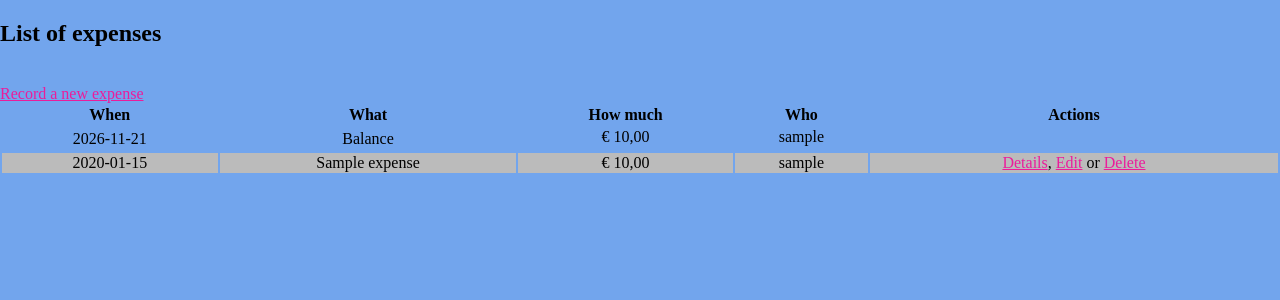
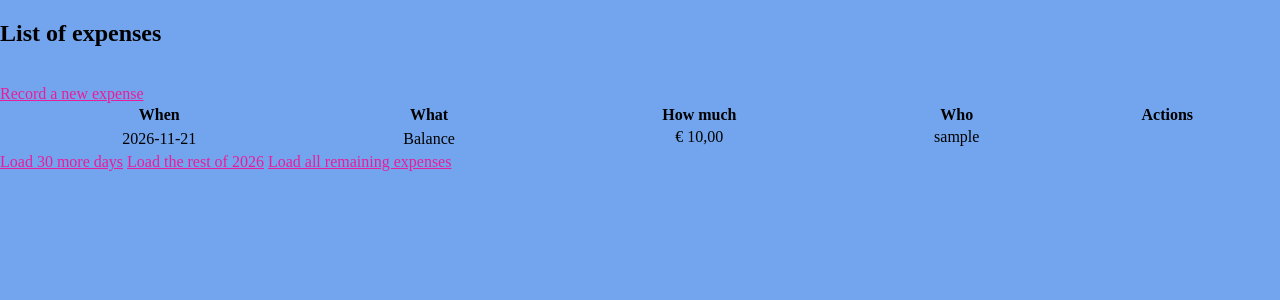
Before and after one commit to Zifro/noskvabbel, a Rails app: page / in a window 1280 px wide. Shown: the part 124-424 px from the top of the page. Run offline with Rails 7, Linux system fonts and the light colour scheme; a user stored in the database is signed in; tables that the repository leaves empty hold one stand-in row (values such as "Sample post"); data that the repository does not hold is empty; style sheets or scripts are compiled from the project's sources; parts of the project's set-up code (start-up, migrations or seed data) failed here and were passed over.

Commit message:
Speed up main page display with lazy loading and cached balances (#92)
Improve the performance of the page listing expenses by limiting the initial load to the last 30 days of expense. The display of each couple's user balance now relies on a cache total sum which is updated when relevant expense attributes (amount, user) change.
Users can click links to load expenses for the next 30 days, the rest of the year, or all remaining expenses (the same behavior as before).

Resolves: #91

---------
Generated by Mistral Vibe.
Co-authored-by: Mistral Vibe <vibe@mistral.ai>

```diff
--- a/app/controllers/expenses_controller.rb
+++ b/app/controllers/expenses_controller.rb
@@ -3,12 +3,46 @@
 class ExpensesController < ApplicationController
   include ActionView::Helpers::NumberHelper
 
+  # Number of days of expenses loaded at once on the main page and by the
+  # "Load 30 more days" button
+  DAYS_PER_LOAD = 30
+
   before_action :verify_the_user_is_in_couple
 
-  # Lists the expenses recorded for the couple of the user
+  # Lists the balance lines and the expenses of the last 30 days recorded for
+  # the couple of the user; older expenses are lazy-loaded via #load_more
   def index
-    @expenses = current_user.couple.expenses.includes(:user)
+    @oldest_theoretical_date = initial_window_start
+    @expenses = couple_expenses.where(spent_on: @oldest_theoretical_date..)
     load_users
+    prepare_lazy_loading
+  end
+
+  # Appends more expenses to the table of the main page, as a Turbo Stream:
+  # - mode=30_days: the 30 days before `before`, which is the oldest theoretical
+  #   date of the loaded window, so that the window keeps moving backwards by 30
+  #   days per click even when expenses are more than 30 days apart (e.g. a
+  #   month-long vacation with no expense)
+  # - mode=rest_of_year: the not-yet-displayed expenses of year `year`; the button
+  #   then steps down to year-1, so that "Load the rest of 2026" becomes "Load the
+  #   rest of 2025", and so on, year after year
+  # - mode=all_remaining: every older expense of the couple
+  # `before` is the exclusive upper bound of the chunk to load, `oldest` the actual
+  # spent_on date of the oldest expense displayed so far, and `year` the year the
+  # rest_of_year button currently points at.
+  def load_more
+    boundary = parse_date_param(params[:before])
+    oldest = parse_date_param(params[:oldest]) || boundary
+    return head :bad_request unless boundary
+
+    @expenses, @oldest_theoretical_date, year = expenses_to_load(boundary)
+    return head :bad_request if @expenses.nil?
+
+    prepare_lazy_loading_after_load(oldest, year)
+    respond_to do |format|
+      format.turbo_stream
+      format.html { redirect_to expenses_path }
+    end
   end
 
   # Displays an expense
@@ -68,12 +102,74 @@ private
 
   def load_users
     @users = current_user.couple.users.collect do |user|
-      total = user.expenses.inject(0) { |sum, e| sum + e.amount }
       {
         username: user.username,
-        total: number_to_currency(total, unit: '€ ', separator: ',', delimiter: ' ')
+        total: number_to_currency(user.expenses_total, unit: '€ ', separator: ',', delimiter: ' ')
       }
     end
+  end
+
+  def initial_window_start
+    DAYS_PER_LOAD.days.ago.to_date
+  end
+
+  # Sets @oldest_expense_date (actual date of the oldest expense displayed) and
+  # @all_expenses_loaded; @next_year_to_load starts at the year of that expense
+  def prepare_lazy_loading
+    @oldest_expense_date = @expenses.map(&:spent_on).min || @oldest_theoretical_date
+    @next_year_to_load = @oldest_expense_date.year
+    @all_expenses_loaded = current_user.couple.expenses.where(spent_on: ...@oldest_expense_date).none?
+  end
+
+  def parse_date_param(value)
+    Date.iso8601(value.to_s)
+  rescue Date::Error
+    nil
+  end
+
+  def parse_year_param(value)
+    year = Integer(value, exception: false)
+    year if year && (1..9999).cover?(year)
+  end
+
+  def couple_expenses
+    current_user.couple.expenses.includes(:user)
+  end
+
+  # Sets the lazy-loading state after a load_more chunk: the actual oldest expense
+  # displayed, the theoretical window edge, the next year to load, and whether
+  # every expense of the couple is now displayed
+  def prepare_lazy_loading_after_load(oldest, year)
+    @oldest_expense_date = @expenses.map(&:spent_on).min || oldest
+    @oldest_theoretical_date ||= @oldest_expense_date
+    @next_year_to_load = [year || @oldest_expense_date.year, @oldest_expense_date.year].min
+    @all_expenses_loaded = current_user.couple.expenses.where(spent_on: ...@oldest_expense_date).none?
+  end
+
+  # Returns the expenses to append for the requested mode, along with the new
+  # oldest theoretical date of the loaded window (nil to recompute it from the
+  # oldest expense) and the next year the rest_of_year button should point at
+  # (nil to keep it); nil expenses means the mode is unknown
+  def expenses_to_load(boundary)
+    case params[:mode]
+    when '30_days'
+      chunk = couple_expenses.where(spent_on: (boundary - DAYS_PER_LOAD)...boundary)
+      [chunk, boundary - DAYS_PER_LOAD, parse_year_param(params[:year])]
+    when 'rest_of_year'
+      rest_of_year_expenses(boundary)
+    when 'all_remaining'
+      [couple_expenses.where(spent_on: ...boundary), nil, parse_year_param(params[:year])]
+    end
+  end
+
+  # The not-yet-displayed expenses of year `year` (defaults to the boundary's
+  # year), along with a nil window edge and the next year (year - 1) so that the
+  # rest_of_year button steps down one year per click
+  def rest_of_year_expenses(boundary)
+    year = parse_year_param(params[:year]) || boundary.year
+    chunk = couple_expenses.where(spent_on: Date.new(year, 1, 1)...Date.new(year + 1, 1, 1))
+                           .where(spent_on: ...boundary)
+    [chunk, nil, year - 1]
   end
 
   def expense_params
--- a/app/javascript/application.js
+++ b/app/javascript/application.js
@@ -1,2 +1,16 @@
 // Configure your import map in config/importmap.rb. Read more: https://github.com/rails/importmap-rails
 import "@hotwired/turbo-rails"
+
+// Ignore repeated clicks on the lazy-loading buttons while a load_more request
+// is in flight: the Turbo Stream response replaces #load_more_buttons, which
+// resets the guard, so the next click goes through. Without this, a double
+// click would append the same chunk twice and duplicate rows in the table.
+document.addEventListener("turbo:click", (event) => {
+  const container = event.target.closest("#load_more_buttons")
+  if (!container) return
+  if (container.dataset.loading === "true") {
+    event.preventDefault()
+    return
+  }
+  container.dataset.loading = "true"
+})
--- a/app/models/expense.rb
+++ b/app/models/expense.rb
@@ -11,7 +11,26 @@ class Expense < ApplicationRecord
                      numericality: { greater_than_or_equal_to: 0.01 },
                      uniqueness: { scope: %i[label spent_on], message: 'This expense has already been recorded' }
 
+  after_destroy :sync_users_expenses_total
+  after_save :sync_users_expenses_total, if: :amount_or_user_changed?
+
   def spent_on
     attributes['spent_on'] ||= Time.zone.today
   end
+
+private
+
+  # The cached total only depends on the amount and the owner of the expense;
+  # on create both are "changed", so the callback still fires then
+  def amount_or_user_changed?
+    saved_change_to_amount? || saved_change_to_user_id?
+  end
+
+  # Keeps the cached expenses_total of the affected users in sync
+  def sync_users_expenses_total
+    affected_users = [user]
+    previous_user_id = saved_changes['user_id']&.first
+    affected_users << User.find(previous_user_id) if previous_user_id
+    affected_users.compact.uniq.each(&:update_expenses_total!)
+  end
 end
--- /dev/null
+++ b/app/views/expenses/_expense_rows.html.erb
@@ -0,0 +1,13 @@
+<% expenses.each do |exp| %>
+	<tr id="expense_<%= exp.id %>" class="<%= gender(exp.user) %>">
+		<td><%= exp.spent_on %></td>
+		<td><%= exp.label %></td>
+		<td><%= number_to_currency(exp.amount, :unit => '€ ', :separator => ',', :delimiter => ' ') %></td>
+		<td><%= exp.user.username %></td>
+		<td>
+			<%= link_to t('expenses.index.details'), expense_path(exp) %>,
+			<%= link_to t('expenses.index.edit'), edit_expense_path(exp) %> or
+			<%= link_to t('expenses.index.delete'), exp, :data => { :turbo_method => :delete, :turbo_confirm => t('expenses.index.confirm_delete') } %>
+		</td>
+	</tr>
+<% end %>
--- /dev/null
+++ b/app/views/expenses/_load_more_buttons.html.erb
@@ -0,0 +1,7 @@
+<% unless @all_expenses_loaded %>
+<div id="load_more_buttons">
+	<%= link_to t('expenses.index.load_30_more_days'), load_more_expenses_path(mode: '30_days', before: @oldest_theoretical_date, oldest: @oldest_expense_date, year: @next_year_to_load), :class => 'btn', :data => { :turbo_stream => true } %>
+	<%= link_to t('expenses.index.load_rest_of_year', year: @next_year_to_load), load_more_expenses_path(mode: 'rest_of_year', before: @oldest_expense_date, oldest: @oldest_expense_date, year: @next_year_to_load), :class => 'btn', :data => { :turbo_stream => true } %>
+	<%= link_to t('expenses.index.load_all_remaining'), load_more_expenses_path(mode: 'all_remaining', before: @oldest_expense_date, oldest: @oldest_expense_date, year: @next_year_to_load), :class => 'btn', :data => { :turbo_stream => true } %>
+</div>
+<% end %>
--- a/app/views/expenses/index.html.erb
+++ b/app/views/expenses/index.html.erb
@@ -3,7 +3,6 @@
 
 <%= link_to t('.record_new_expense'), new_expense_path %>
 
-<% if @expenses.any? %>
 <table id="expenses" class="table">
 	<tr>
 		<th><%= t('.when') %></th>
@@ -18,20 +17,14 @@
 	<tr class="balance user_2" id="balance_user_2">
 		<%= render :partial => 'balance_user_2' %>
 	</tr>
-	<% @expenses.each do |exp| %>
-	<tr id="expense_<%= exp.id %>" class="<%= gender(exp.user) %>">
-		<td><%= exp.spent_on %></td>
-		<td><%= exp.label %></td>
-		<td><%= number_to_currency(exp.amount, :unit => '€ ', :separator => ',', :delimiter => ' ') %></td>
-		<td><%= exp.user.username %></td>
-		<td>
-			<%= link_to t('.details'), expense_path(exp) %>,
-			<%= link_to t('.edit'), edit_expense_path(exp) %> or
-			<%= link_to t('.delete'), exp, :data => { :turbo_method => :delete, :turbo_confirm => t('.confirm_delete') } %>
-		</td>
-	</tr>
-	<% end %>
-<% else %>
+	<tbody id="expenses_rows">
+		<%= render partial: 'expense_rows', locals: { expenses: @expenses } %>
+	</tbody>
+</table>
+
+<%= render partial: 'load_more_buttons' %>
+
+<% if @expenses.empty? && @all_expenses_loaded %>
 	<%= t('.none_yet') %>
 	<%= link_to t('.new_one'), new_expense_path %> ?
 <% end %>
--- /dev/null
+++ b/app/views/expenses/load_more.turbo_stream.erb
@@ -0,0 +1,2 @@
+<%= turbo_stream.append 'expenses_rows', partial: 'expense_rows', locals: { expenses: @expenses } %>
+<%= turbo_stream.replace 'load_more_buttons', partial: 'load_more_buttons' %>
--- a/config/locales/en.yml
+++ b/config/locales/en.yml
@@ -73,6 +73,9 @@ en:
       confirm_delete: "Are you sure?"
       none_yet: "No expenses yet, why not"
       new_one: "create a new one"
+      load_30_more_days: "Load 30 more days"
+      load_rest_of_year: "Load the rest of %{year}"
+      load_all_remaining: "Load all remaining expenses"
 
 
 
--- a/config/routes.rb
+++ b/config/routes.rb
@@ -8,7 +8,11 @@ Rails.application.routes.draw do
   get 'account', to: 'users#edit', as: :account
 
   resources :user_sessions
-  resources :expenses
+  resources :expenses do
+    collection do
+      get :load_more
+    end
+  end
 
   root to: 'expenses#index'
 end
```
Also changed, not shown: app/models/user.rb (+11 -0 lines), db/migrate/20261121105000_add_expenses_total_to_users.rb (added, +7 -0 lines), db/migrate/20261121105100_backfill_users_expenses_total.rb (added, +17 -0 lines), db/migrate/20261121105200_add_index_on_expenses_spent_on.rb (added, +9 -0 lines), spec/migrations/backfill_users_expenses_total_spec.rb (added, +35 -0 lines), spec/models/expense_spec.rb (+52 -0 lines), spec/models/user_spec.rb (+36 -0 lines), spec/requests/expenses_spec.rb (+204 -0 lines), spec/routing/expenses_routing_spec.rb (added, +18 -0 lines), db/schema.rb.
